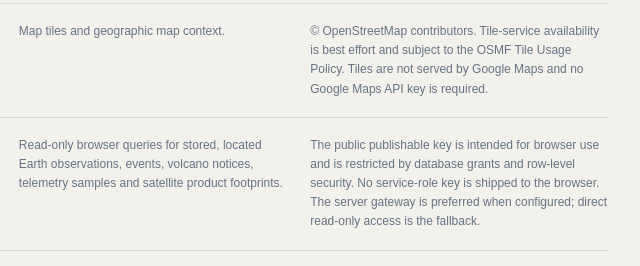
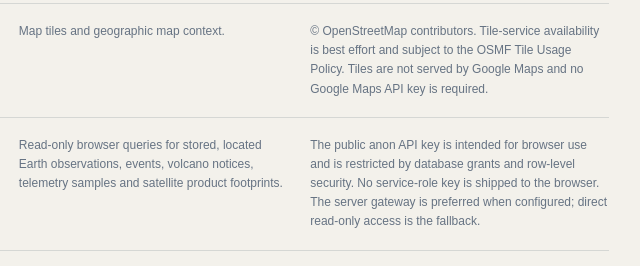
Before and after one commit to PerezChris99/3D-Earth, a website: page data-policy.html in a window 1280 px wide. Shown: the part 780-1046 px from the top of the page, 528-1168 px from the left. Drawn offline with Linux system fonts and the light colour scheme.

Commit message:
docs: accurately label the public Supabase API key

```diff
--- a/data-policy.html
+++ b/data-policy.html
@@ -20,7 +20,7 @@
 <div class="source-row source-head"><span>Source</span><span>Use in 3D Earth</span><span>Notes</span></div>
 <div class="source-row"><strong>Leaflet</strong><span>Open-source interactive map engine for panning, zooming, markers and geographic overlays.</span><span>Leaflet itself requires no API key. The map can switch to a built-in canvas renderer if the Leaflet CDN is unavailable; map tile providers remain separate services.</span></div>
 <div class="source-row"><strong>OpenStreetMap</strong><span>Map tiles and geographic map context.</span><span>© OpenStreetMap contributors. Tile-service availability is best effort and subject to the OSMF Tile Usage Policy. Tiles are not served by Google Maps and no Google Maps API key is required.</span></div>
-<div class="source-row"><strong>Supabase Observatory</strong><span>Read-only browser queries for stored, located Earth observations, events, volcano notices, telemetry samples and satellite product footprints.</span><span>The public publishable key is intended for browser use and is restricted by database grants and row-level security. No service-role key is shipped to the browser. The server gateway is preferred when configured; direct read-only access is the fallback.</span></div>
+<div class="source-row"><strong>Supabase Observatory</strong><span>Read-only browser queries for stored, located Earth observations, events, volcano notices, telemetry samples and satellite product footprints.</span><span>The public anon API key is intended for browser use and is restricted by database grants and row-level security. No service-role key is shipped to the browser. The server gateway is preferred when configured; direct read-only access is the fallback.</span></div>
 <div class="source-row"><strong>Open-Meteo</strong><span>Current weather, forecast, timezone and related model metadata.</span><span>The free API is for non-commercial use. Commercial deployments require an appropriate Open-Meteo licence or another weather provider.</span></div>
 <div class="source-row"><strong>Browser Geolocation</strong><span>Device latitude, longitude and reported accuracy.</span><span>Only available after browser permission. Accuracy is device- and environment-dependent.</span></div>
 <div class="source-row"><strong>Reverse geocoding</strong><span>Human-readable place names for selected coordinates.</span><span>Requests are proxied by the application server and subject to the provider's usage policy.</span></div>
```
